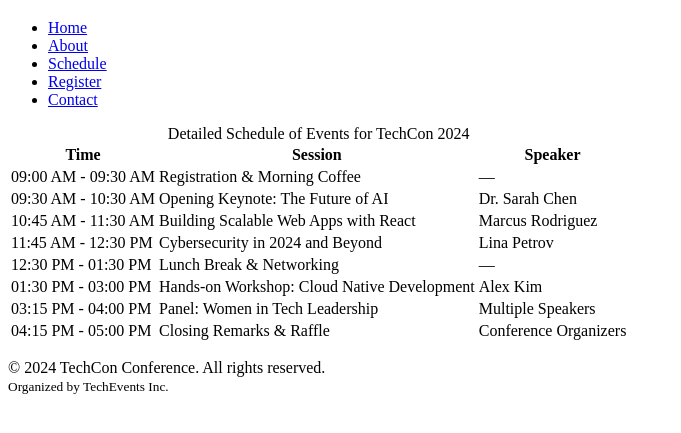
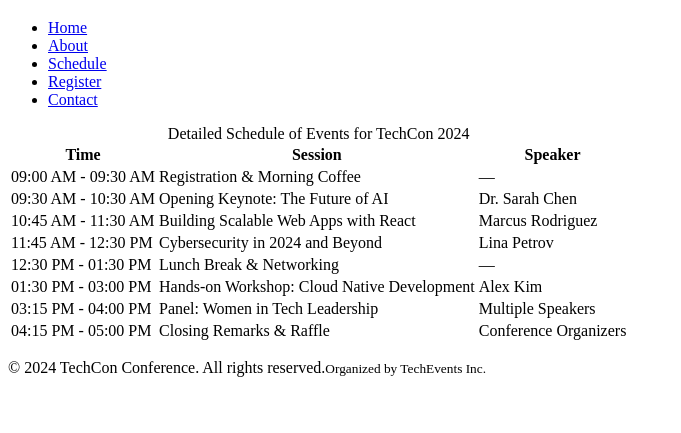
Before and after one commit to Munyao-Bonnie/TechCon_HTML, a plain HTML site: page techcon_website/schedule.html in a window 1280 px wide. Shown: the part 61-494 px from the top of the page, without its empty margins (0-681 px from the left). Drawn offline with Linux system fonts and the light colour scheme.

```diff
--- a/techcon_website/schedule.html
+++ b/techcon_website/schedule.html
@@ -73,7 +73,7 @@
         </table>
     </main>
      <footer>
-        <p>&copy; 2024 TechCon Conference. All rights reserved.<br><small>Organized by TechEvents Inc.</small></p>
+        <p>&copy; 2024 TechCon Conference. All rights reserved.<small>Organized by TechEvents Inc.</small></p>
     </footer>
 </body>
 </html>
```
